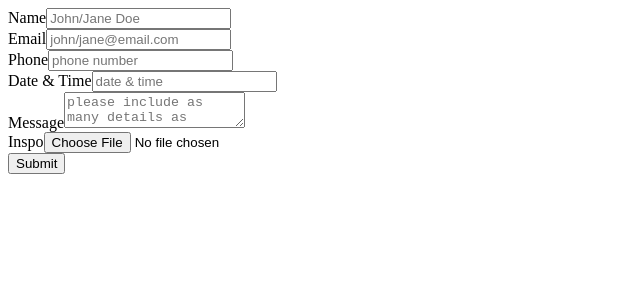
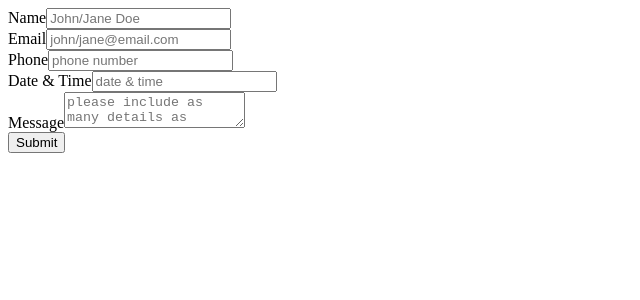
Before and after one commit to felixlaii/nextjs-shop, a Next.js app: page /contact in a window 1280 px wide. Shown: the top 300 px of the page, without its empty margins (0-640 px from the left). Built offline with nearby package versions, Linux system fonts and the light colour scheme.

Commit message:
Update contact.tsx

```diff
--- a/src/pages/contact.tsx
+++ b/src/pages/contact.tsx
@@ -14,14 +14,14 @@ const Contact: React.FC = () => {
       {" "}
       <div>
         <form
-          name="fileForm"
-          encType="multipart/form-data"
+          name="contact"
+          //   encType="multipart/form-data"
           action="/success"
           method="POST"
           data-netlify="true"
           className="flex flex-col"
         >
-          <input type="hidden" name="fileForm" value="fileForm" />
+          <input type="hidden" name="form-name" value="contact" />
           <div className="flex flex-col mb-4">
             <label className="">Name</label>
             <input
@@ -72,12 +72,12 @@ const Contact: React.FC = () => {
               required
             ></textarea>
           </div>
-          <div className="flex mb-4">
+          {/* <div className="flex mb-4">
             <div className="flex flex-col mb-4">
               <label>Inspo</label>
               <input type="file" name="file" id="file" />
             </div>
-          </div>
+          </div> */}
 
           <button type="submit">Submit</button>
         </form>
```
